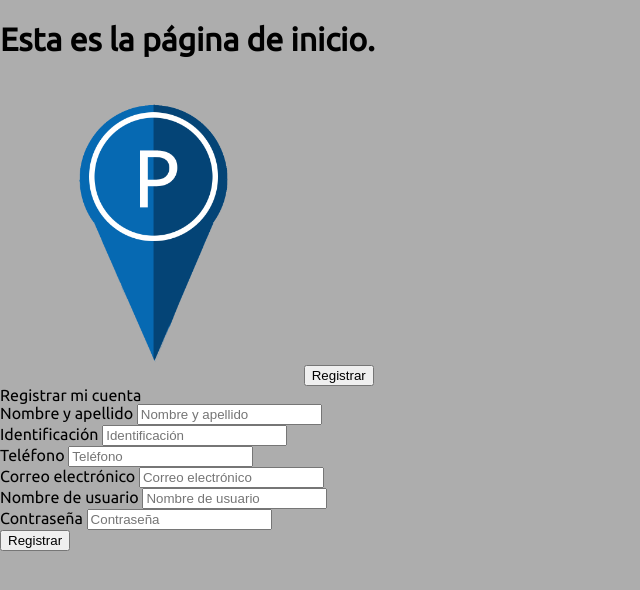
After one commit to ferchosorio/EasyParking, a Flask app: page /signup in a window 1280 px wide. The commit adds this page. Shown: the top 590 px of the page, without its empty margins (0-640 px from the left). Run offline with Flask 2, Linux system fonts and the light colour scheme.

Commit message:
Corrección a conexión
Corrección

```diff
--- a/app.py
+++ b/app.py
@@ -1,14 +1,37 @@
-from flask import Flask,Request,render_template
+from flask import Flask, request, render_template, redirect, flash
+import controlador
 app = Flask(__name__)
 
 @app.route("/")
 def EasyParking():
     return render_template("index.html")
 #Esta es la página de inicio.
-@app.route("/login", methods=['POST'])
+@app.route("/signup")
+def signup():
+    return render_template("signup.html")
+#Página de ingreso de datos para el registro de usarios.
+
+@app.route("/Data_Store", methods=['POST'])
+def Data_Store():
+    nombre = request.form['nombre']
+    dni = request.form['identificacion']
+    tel = request.form['telefono']
+    mail = request.form['email']
+    user = request.form['usuario']
+    passw = request.form['contrasena']
+    controlador.insertar_administracion(nombre,dni,tel,mail,user,passw)
+    return redirect("/")
+#Proceso de guardado de los datos adquiridos mediante POST
+@app.route("/login")
 def login():
     return render_template("login.html")
 #Página de ingreso de credenciales para inicio de sesión.
+
+@app.route("/consulta_credenciales", methods=['POST'])
+def consulta_credenciales():
+    return True
+#Se consultará las credenciales proporcionadas con las almacenadas en la BD
+
 @app.route("/controlPanel")
 def controlPanel():
     return render_template("controlPanel.html")
--- a/db.py
+++ b/db.py
@@ -1,7 +1,7 @@
 import pymysql
 
-def connection():
-    return pymysql.connect(host='localhost',user='root',password='',db='nombre_BD')
+def conectar():
+    return pymysql.connect(host='localhost',user='root',password='',db='easy_parking')
 
 #Este es el archivo que nos permite conectar con la base de datos.
 #Se debe cambiar las credenciales de acuerdo con las establecidas.
--- /dev/null
+++ b/static/js/main.js
@@ -0,0 +1,3 @@
+let accion = (source) => {
+    location.href = source;
+}
--- a/templates/index.html
+++ b/templates/index.html
@@ -11,5 +11,10 @@
 <body>
     <h1>Esta es la página de inicio.</h1>
     <img src="{{ url_for('static',filename='assets/images/EasyParking.png') }}" alt="Icono" class="icono">
+    <button onclick="accion('/signup')">Registrar</button>
+    <div class="content">
+        {% block signup %} {% endblock %}
+    </div>
 </body>
+<script src="{{ url_for('static',filename='js/main.js') }}"></script>
 </html>
--- /dev/null
+++ b/templates/signup.html
@@ -0,0 +1,35 @@
+{% extends "index.html" %}
+{% block signup %}
+<section class="registerForm">
+    <div class="cont">
+        <span class="titles">Registrar mi cuenta</span>
+        <form action="{{ url_for('Data_Store') }}" method="POST">
+            <div class="labl_inp">
+                <label id="lb1">Nombre y apellido</label>
+                <input type="text" name="nombre" placeholder="Nombre y apellido" autocomplete="off" required onfocus="labels(this,'#lb1')">
+            </div>
+            <div class="labl_inp">
+                <label id="lb2">Identificación</label>
+                <input type="text" name="identificacion" placeholder="Identificación" autocomplete="off" required onfocus="labels(this,'#lb2')">
+            </div>
+            <div class="labl_inp">
+                <label id="lb3">Teléfono</label>
+                <input type="tel" name="telefono" placeholder="Teléfono" autocomplete="off" required onfocus="labels(this,'#lb3')">
+            </div>
+            <div class="labl_inp">
+                <label id="lb4">Correo electrónico</label>
+                <input type="mail" name="email" placeholder="Correo electrónico" autocomplete="off" required onfocus="labels(this,'#lb4')">
+            </div>
+            <div class="labl_inp">
+                <label id="lb5">Nombre de usuario</label>
+                <input type="text" name="usuario" placeholder="Nombre de usuario" autocomplete="off" required onfocus="labels(this,'#lb5')">
+            </div>
+            <div class="labl_inp">
+                <label id="lb6">Contraseña</label>
+                <input type="password" name="contrasena" placeholder="Contraseña" autocomplete="off" required onfocus="labels(this,'#lb6')">
+            </div>
+            <input type="submit" value="Registrar" class="btRegistro">
+        </form>
+    </div>
+</section>
+{% endblock %}
```
Also changed, not shown: controlador.py (+6 -5 lines).
